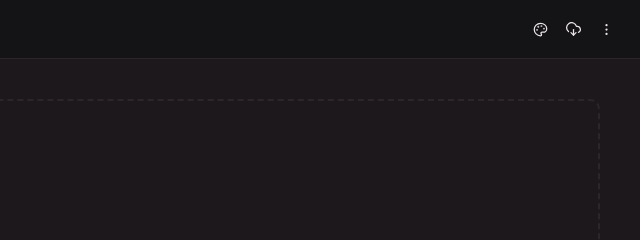
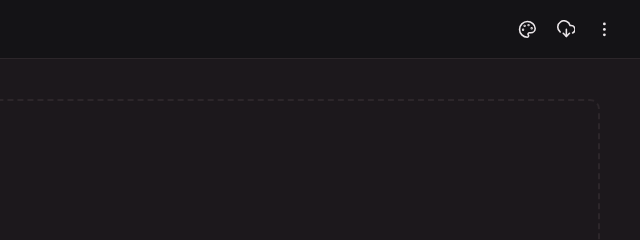
Before and after one commit to forageopen/forage-library, a website with bundled scripts: page index.html in a window 1280 px wide. Shown: the top 240 px of the page, 640-1280 px from the left. Built offline with nearby package versions, Linux system fonts and the light colour scheme.

Commit message:
style: enlarge theme/offline/kebab ribbon icons 1.25x, rebalance gap

```diff
--- a/assets/css/forage.css
+++ b/assets/css/forage.css
@@ -294,7 +294,7 @@ th { font-weight: 600; background: var(--panel); font-size: 11px; text-transform
   text-overflow: ellipsis;
 }
 
-.ribbon-actions { display: flex; align-items: center; gap: 6px; flex-shrink: 0; }
+.ribbon-actions { display: flex; align-items: center; gap: 8px; flex-shrink: 0; }
 .ribbon-meta { font-size: 12px; color: var(--ribbon-muted); white-space: nowrap; margin-right: 4px; }
 
 .ribbon-btn {
@@ -313,7 +313,7 @@ th { font-weight: 600; background: var(--panel); font-size: 11px; text-transform
 
 .ribbon-btn:hover, .ribbon-btn:focus-visible { background: var(--ribbon-hover); }
 .ribbon-btn.ribbon-icon { padding: 6px; }
-.ribbon-btn svg { width: 15px; height: 15px; display: block; }
+.ribbon-btn svg { width: 18.75px; height: 18.75px; display: block; }
 .ribbon-btn.ribbon-logo svg { width: 26px; height: 26px; }
 
 .ribbon-theme-wrap { position: relative; }
```
